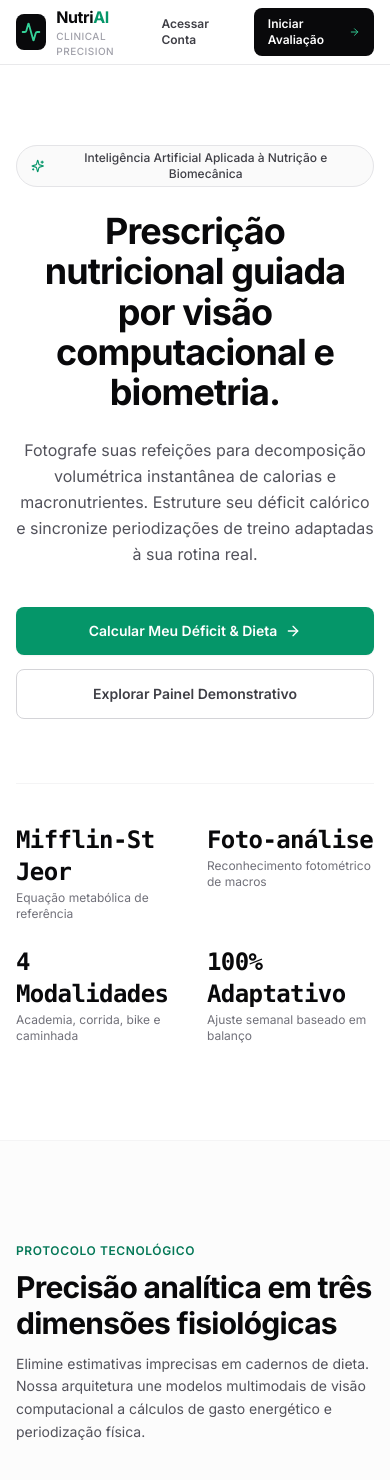
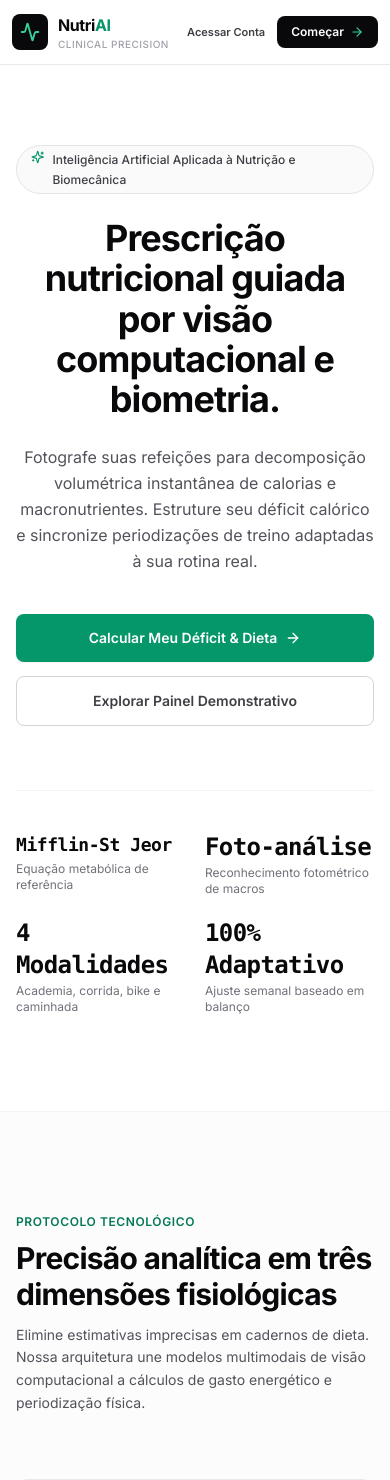
Before and after one commit to nicolascosta17/nutriai, a Next.js app: page / in a window 390 px wide. Shown: the top 1480 px of the page. Built offline with nearby package versions, Linux system fonts and the light colour scheme.

Commit message:
Improve mobile responsiveness and prevent iOS input zoom

```diff
--- a/src/app/page.tsx
+++ b/src/app/page.tsx
@@ -19,7 +19,7 @@ export default function HomePage() {
     <div className="min-h-screen bg-white text-zinc-900 selection:bg-emerald-100 selection:text-emerald-900">
       {/* Top Header */}
       <header className="sticky top-0 z-50 border-b border-zinc-200/80 bg-white/90 backdrop-blur-md">
-        <div className="mx-auto flex h-16 max-w-7xl items-center justify-between px-4 sm:px-6 lg:px-8">
+        <div className="mx-auto flex h-16 max-w-7xl items-center justify-between gap-2 px-3 sm:px-6 lg:px-8">
           <Link href="/" className="flex items-center gap-2.5">
             <div className="flex h-9 w-9 items-center justify-center rounded-lg bg-zinc-950 text-emerald-400">
               <Activity className="h-5 w-5" strokeWidth={2.2} />
@@ -40,10 +40,10 @@ export default function HomePage() {
             <a href="#treino" className="hover:text-zinc-950 transition-colors">Treino & Adaptação</a>
           </nav>
 
-          <div className="flex items-center gap-3">
+          <div className="flex shrink-0 items-center gap-1 sm:gap-3">
             <Link
               href="/login"
-              className="text-xs font-semibold text-zinc-700 hover:text-zinc-950 px-3 py-2 transition-colors"
+              className="whitespace-nowrap px-2 py-2 text-[11px] font-semibold text-zinc-700 transition-colors hover:text-zinc-950 sm:px-3 sm:text-xs"
             >
               Acessar Conta
             </Link>
@@ -51,7 +51,8 @@ export default function HomePage() {
               href="/register"
               className="inline-flex items-center gap-1.5 rounded-lg bg-zinc-950 px-3.5 py-2 text-xs font-semibold text-white hover:bg-zinc-800 transition-colors shadow-xs"
             >
-              <span>Iniciar Avaliação</span>
+              <span className="sm:hidden">Começar</span>
+              <span className="hidden sm:inline">Iniciar Avaliação</span>
               <ArrowRight className="w-3.5 h-3.5 text-emerald-400" />
             </Link>
           </div>
@@ -62,7 +63,7 @@ export default function HomePage() {
       <section className="relative overflow-hidden pt-20 pb-24 md:pt-28 md:pb-32 border-b border-zinc-100">
         <div className="mx-auto max-w-7xl px-4 sm:px-6 lg:px-8">
           <div className="mx-auto max-w-3xl text-center">
-            <div className="inline-flex items-center gap-2 rounded-full border border-zinc-200 bg-zinc-50 px-3.5 py-1 text-xs font-medium text-zinc-700 mb-6 shadow-2xs">
+            <div className="inline-flex max-w-full items-start gap-2 rounded-full border border-zinc-200 bg-zinc-50 px-3.5 py-1 text-left text-xs font-medium leading-relaxed text-zinc-700 mb-6 shadow-2xs">
               <Sparkles className="h-3.5 w-3.5 text-emerald-600" />
               <span>Inteligência Artificial Aplicada à Nutrição e Biomecânica</span>
             </div>
@@ -93,9 +94,9 @@ export default function HomePage() {
             </div>
 
             {/* Credibility metrics */}
-            <div className="mt-16 grid grid-cols-2 sm:grid-cols-4 gap-6 border-t border-zinc-100 pt-10 text-left">
+            <div className="mt-16 grid grid-cols-1 min-[380px]:grid-cols-2 sm:grid-cols-4 gap-5 sm:gap-6 border-t border-zinc-100 pt-10 text-left">
               <div>
-                <p className="text-2xl font-bold text-zinc-950 font-mono tracking-tight">Mifflin-St Jeor</p>
+                <p className="text-lg sm:text-2xl font-bold text-zinc-950 font-mono tracking-tight break-words">Mifflin-St Jeor</p>
                 <p className="text-xs text-zinc-500 mt-0.5">Equação metabólica de referência</p>
               </div>
               <div>
```
